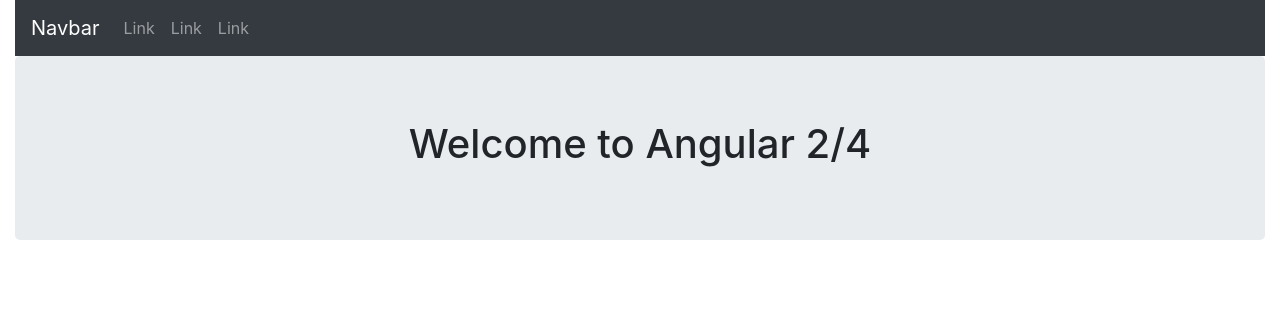
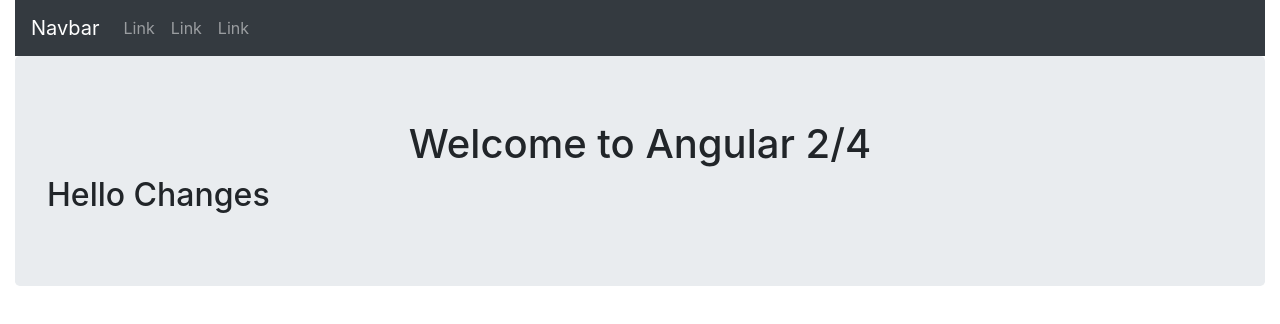
Before and after one commit to Itsjeet007y1/Hello-Angular, an Angular app: page / in a window 1280 px wide. Shown: the top 324 px of the page. Built offline with nearby package versions, Linux system fonts and the light colour scheme.

Commit message:
Added one extra heading

```diff
--- a/src/app/app.component.html
+++ b/src/app/app.component.html
@@ -21,6 +21,7 @@
     </nav>
 <div class="jumbotron">
   <h1 class="text-center">Welcome to Angular 2/4</h1>
+  <h2>Hello Changes</h2>
 </div>
 </div>
 
```
